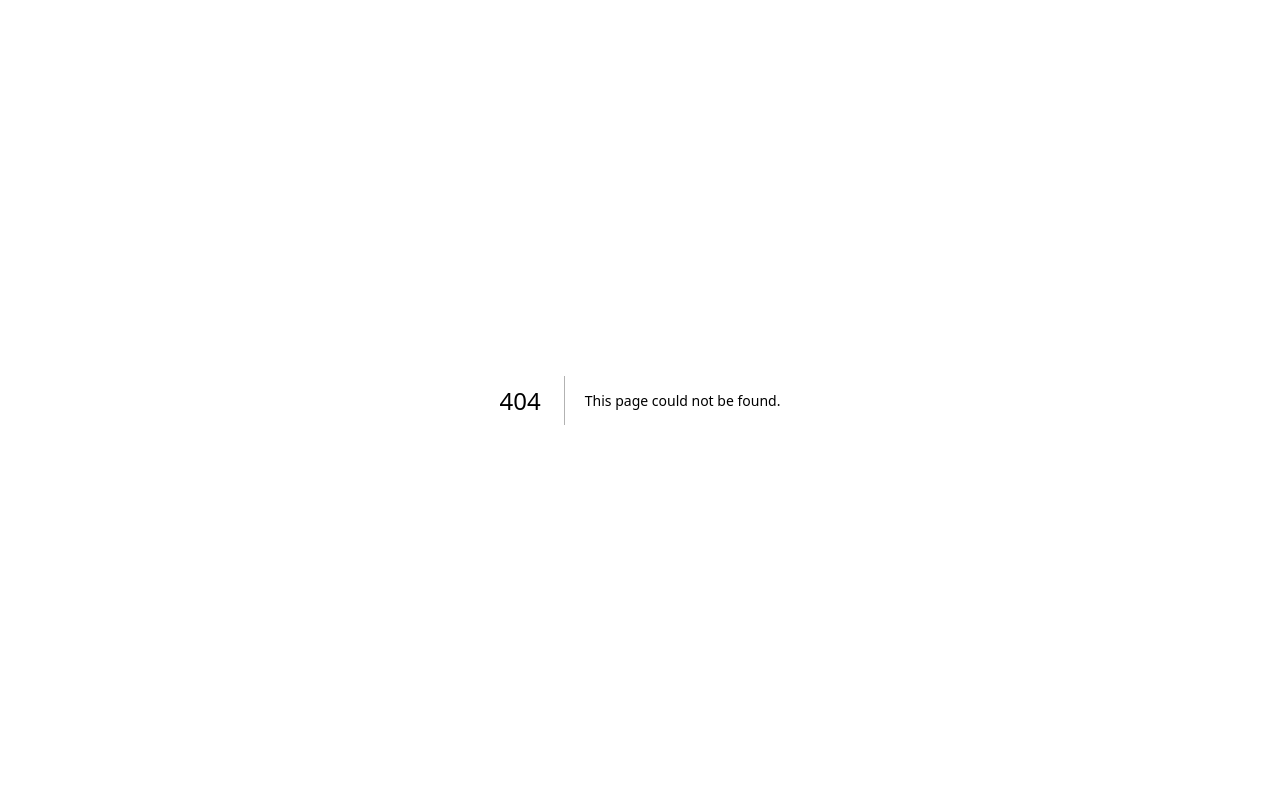
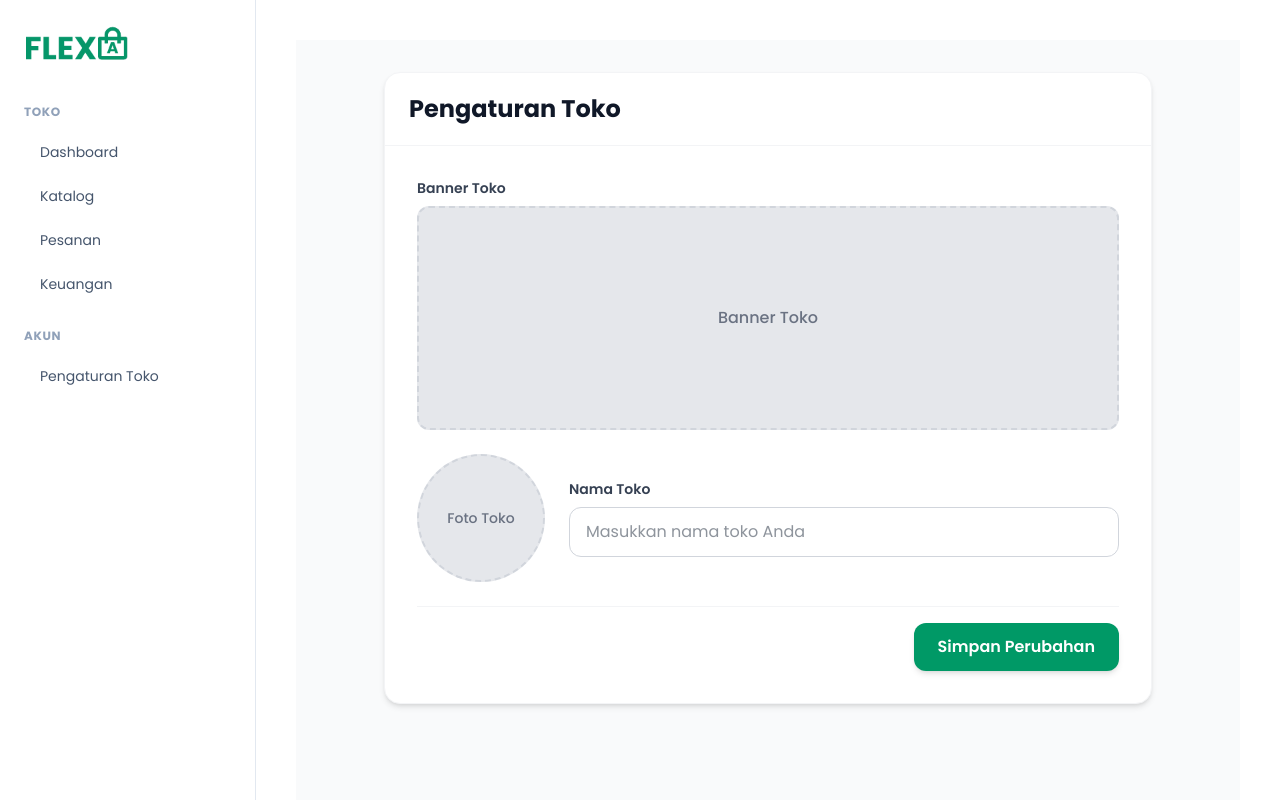
Before and after one commit to NarayanaMahendraAbimanyu/FLEXA-Marketplace, a Next.js app: page /seller/storeSettings in a window 1280 px wide. Before the commit this address had no page. Shown: the top 800 px of the page. Built offline with nearby package versions, Linux system fonts and the light colour scheme; no server answers; the database is empty.

Commit message:
Menambahkan halaman pengaturan toko

```diff
--- /dev/null
+++ b/app/seller/storeSettings/page.tsx
@@ -0,0 +1,192 @@
+'use client'
+
+import React, { useState, useEffect } from 'react'
+import { supabase } from '../../../lib/supabaseClient'
+
+interface StoreSettingsData {
+  id?: string
+  user_id: string
+  store_name: string
+  banner_url: string | null
+  logo_url: string | null
+  updated_at?: string
+}
+
+export default function StoreSettingsPage() {
+  const [loading, setLoading] = useState<boolean>(false)
+  const [storeName, setStoreName] = useState<string>('')
+  const [bannerUrl, setBannerUrl] = useState<string>('')
+  const [logoUrl, setLogoUrl] = useState<string>('')
+  const [bannerFile, setBannerFile] = useState<File | null>(null)
+  const [logoFile, setLogoFile] = useState<File | null>(null)
+
+  const userId: string = 'USER_ID_HERE'
+
+  useEffect(() => {
+    fetchStoreSettings()
+  }, [])
+
+  const fetchStoreSettings = async (): Promise<void> => {
+    try {
+      setLoading(true)
+      const { data, error } = await supabase
+        .from('store_settings')
+        .select('*')
+        .eq('user_id', userId)
+        .single()
+
+      if (data) {
+        const storeData = data as StoreSettingsData
+        setStoreName(storeData.store_name || '')
+        setBannerUrl(storeData.banner_url || '')
+        setLogoUrl(storeData.logo_url || '')
+      }
+    } catch (error: any) {
+      console.error('Error fetching settings:', error.message)
+    } finally {
+      setLoading(false)
+    }
+  }
+
+  const uploadFile = async (file: File, folder: string): Promise<string> => {
+    const fileExt = file.name.split('.').pop()
+    const fileName = `${Math.random()}.${fileExt}`
+    const filePath = `${folder}/${fileName}`
+
+    const { error: uploadError } = await supabase.storage
+      .from('store-assets')
+      .upload(filePath, file)
+
+    if (uploadError) {
+      throw uploadError
+    }
+
+    const { data } = supabase.storage
+      .from('store-assets')
+      .getPublicUrl(filePath)
+
+    return data.publicUrl
+  }
+
+  const handleSave = async (e: React.FormEvent<HTMLFormElement>): Promise<void> => {
+    e.preventDefault()
+    try {
+      setLoading(true)
+
+      let finalBannerUrl: string | null = bannerUrl
+      let finalLogoUrl: string | null = logoUrl
+
+      if (bannerFile) {
+        finalBannerUrl = await uploadFile(bannerFile, 'banners')
+      }
+
+      if (logoFile) {
+        finalLogoUrl = await uploadFile(logoFile, 'logos')
+      }
+
+      const updates: StoreSettingsData = {
+        user_id: userId,
+        store_name: storeName,
+        banner_url: finalBannerUrl,
+        logo_url: finalLogoUrl,
+        updated_at: new Date().toISOString(),
+      }
+
+      const { error } = await supabase
+        .from('store_settings')
+        .upsert(updates, { onConflict: 'user_id' })
+
+      if (error) throw error
+
+      alert('Pengaturan toko berhasil disimpan!')
+      fetchStoreSettings()
+      setBannerFile(null)
+      setLogoFile(null)
+    } catch (error: any) {
+      alert('Terjadi kesalahan saat menyimpan: ' + error.message)
+    } finally {
+      setLoading(false)
+    }
+  }
+
+  return (
+    <div className="min-h-screen bg-gray-50 py-4 px-4 sm:py-8 sm:px-6 lg:px-8 flex justify-center items-start">
+      <div className="w-full max-w-3xl bg-white rounded-2xl shadow-md border border-gray-100 overflow-hidden">
+        <div className="px-6 py-5 border-b border-gray-100">
+          <h1 className="text-xl sm:text-2xl font-bold text-gray-900">Pengaturan Toko</h1>
+        </div>
+
+        <form onSubmit={handleSave} className="p-4 sm:p-8 space-y-6">
+          <div>
+            <label className="block text-sm font-semibold text-gray-700 mb-2">Banner Toko</label>
+            <div className="relative w-full h-40 sm:h-56 bg-gray-200 rounded-xl overflow-hidden border-2 border-dashed border-gray-300 flex items-center justify-center group">
+              {bannerFile ? (
+                <img src={URL.createObjectURL(bannerFile)} alt="Banner Preview" className="w-full h-full object-cover" />
+              ) : bannerUrl ? (
+                <img src={bannerUrl} alt="Banner Toko" className="w-full h-full object-cover" />
+              ) : (
+                <span className="text-gray-500 font-medium">Banner Toko</span>
+              )}
+              <div className="absolute inset-0 bg-black/40 opacity-0 group-hover:opacity-100 transition-opacity flex items-center justify-center gap-3">
+                <label className="cursor-pointer bg-white text-gray-800 px-4 py-2 rounded-lg text-sm font-medium shadow hover:bg-gray-100">
+                  {bannerUrl || bannerFile ? 'Ganti' : 'Tambah'}
+                  <input type="file" accept="image/*" className="hidden" onChange={(e: React.ChangeEvent<HTMLInputElement>) => e.target.files?.[0] && setBannerFile(e.target.files[0])} />
+                </label>
+                {(bannerUrl || bannerFile) && (
+                  <button type="button" onClick={() => { setBannerFile(null); setBannerUrl(''); }} className="bg-red-600 text-white px-4 py-2 rounded-lg text-sm font-medium shadow hover:bg-red-700">
+                    Hapus
+                  </button>
+                )}
+              </div>
+            </div>
+          </div>
+
+          <div className="flex flex-col sm:flex-row items-start sm:items-center gap-6">
+            <div className="relative w-24 h-24 sm:w-32 sm:h-32 rounded-full bg-gray-200 border-2 border-dashed border-gray-300 overflow-hidden flex-shrink-0 flex items-center justify-center group">
+              {logoFile ? (
+                <img src={URL.createObjectURL(logoFile)} alt="Logo Preview" className="w-full h-full object-cover" />
+              ) : logoUrl ? (
+                <img src={logoUrl} alt="Foto Toko" className="w-full h-full object-cover" />
+              ) : (
+                <span className="text-gray-500 text-xs sm:text-sm font-medium text-center px-2">Foto Toko</span>
+              )}
+              <div className="absolute inset-0 bg-black/40 opacity-0 group-hover:opacity-100 transition-opacity flex items-center justify-center gap-2">
+                <label className="cursor-pointer bg-white text-gray-800 p-2 rounded-full shadow hover:bg-gray-100 text-xs font-medium">
+                  {logoUrl || logoFile ? 'Ganti' : 'Tambah'}
+                  <input type="file" accept="image/*" className="hidden" onChange={(e: React.ChangeEvent<HTMLInputElement>) => e.target.files?.[0] && setLogoFile(e.target.files[0])} />
+                </label>
+              </div>
+            </div>
+
+            <div className="w-full">
+              <label className="block text-sm font-semibold text-gray-700 mb-2">Nama Toko</label>
+              <input
+                type="text"
+                value={storeName}
+                onChange={(e: React.ChangeEvent<HTMLInputElement>) => setStoreName(e.target.value)}
+                placeholder="Masukkan nama toko Anda"
+                required
+                className="w-full px-4 py-3 rounded-xl border border-gray-300 focus:ring-2 focus:ring-emerald-500 focus:border-emerald-500 outline-none transition-all text-gray-800 text-sm sm:text-base"
+              />
+              {(logoUrl || logoFile) && (
+                <button type="button" onClick={() => { setLogoFile(null); setLogoUrl(''); }} className="mt-2 text-xs text-red-600 hover:underline font-medium">
+                  Hapus Foto Toko
+                </button>
+              )}
+            </div>
+          </div>
+
+          <div className="pt-4 border-t border-gray-100 flex justify-end">
+            <button
+              type="submit"
+              disabled={loading}
+              className="w-full sm:w-auto px-6 py-3 bg-emerald-600 hover:bg-emerald-700 text-white font-semibold rounded-xl shadow-md transition-all disabled:opacity-50 text-sm sm:text-base"
+            >
+              {loading ? 'Menyimpan...' : 'Simpan Perubahan'}
+            </button>
+          </div>
+        </form>
+      </div>
+    </div>
+  )
+}
```
